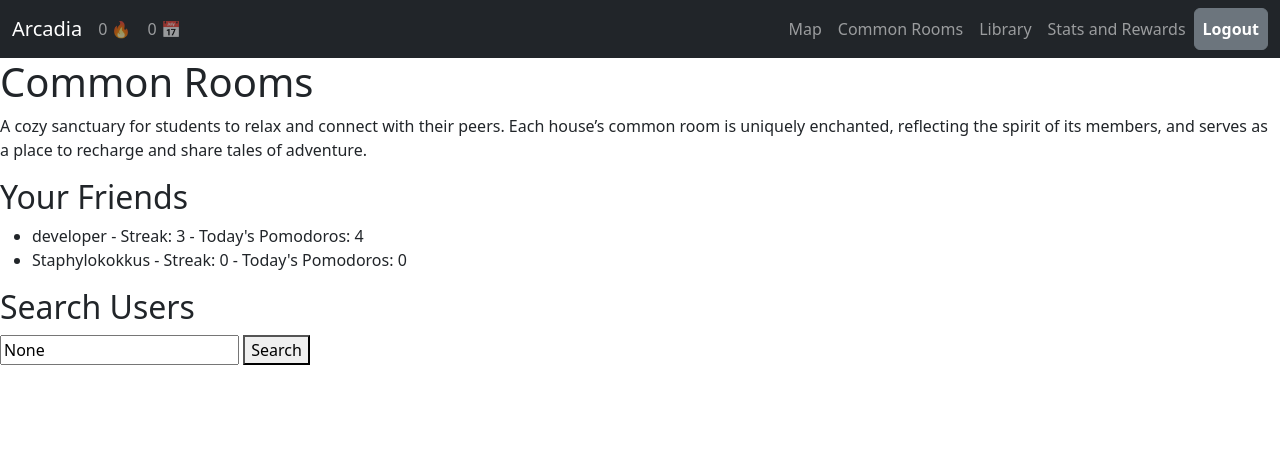
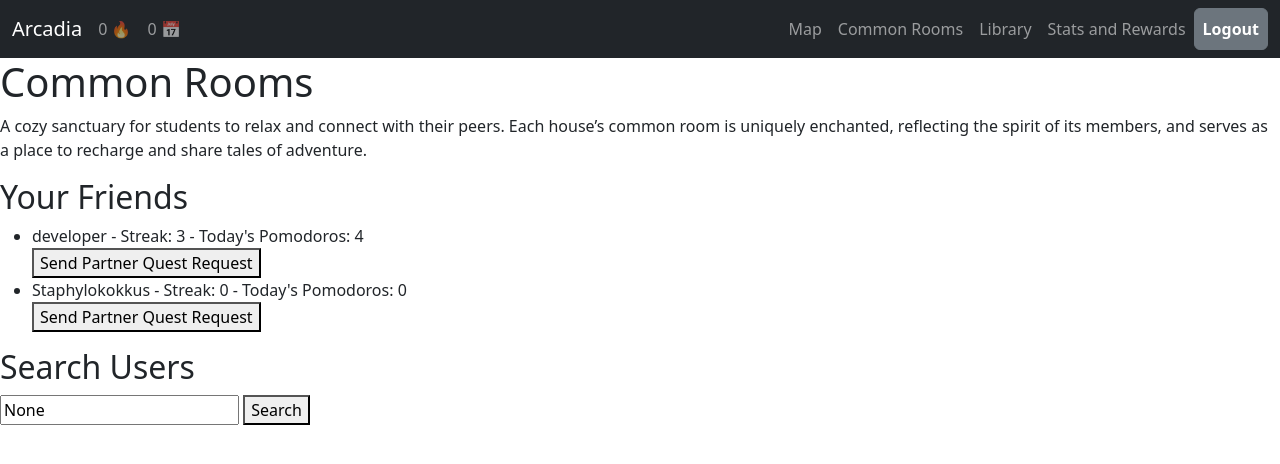
Before and after one commit to TimoH447/master-o-meter, a Django app: page /pomo/common_rooms/ in a window 1280 px wide. Shown: the top 464 px of the page. Run offline with Django 5.2, Linux system fonts and the light colour scheme; a user stored in the database is signed in; data comes from the database, SQL or seed files in the repository; both versions use the stored data as it was after the commit; data that the repository does not hold is empty; some libraries are stand-ins or nearby versions.

Commit message:
sending partner quest request to friends in friendlist

```diff
--- a/webapp/pomo/models.py
+++ b/webapp/pomo/models.py
@@ -45,6 +45,8 @@ class PartnerQuest(models.Model):
         return not self.is_completed and timezone.now() < self.end_time
 
     def save(self, *args, **kwargs):
+        if not self.start_time:
+            self.start_time = timezone.now()
         if not self.end_time:
             self.end_time = self.start_time + timedelta(hours=72)
         super().save(*args, **kwargs)
--- a/webapp/pomo/templates/pomo/common_rooms.html
+++ b/webapp/pomo/templates/pomo/common_rooms.html
@@ -32,20 +32,10 @@
             </ul>
         {% endif %}
 
-        {% if partner_quests_requests %}
-            <h2>Partner Quest Requests</h2>
-            <ul>
-                {% for request in partner_quests_requests %}
-                    <li>
-                        <p>From: {{ request.from_user }}</p>
-                        <p>To: {{ request.to_user }}</p>
-                        <p>Quest Size: {{ request.size }} minutes</p>
-                        <p>Requested On: {{ request.timestamp }}</p>
-                    </li>
-                {% endfor %}
-            </ul>
-        {% endif %}
+
     </div>
+
+    <div class="friends-container">
         <h2>Your Friends</h2>
         <ul>
             {% for friend in friends_info %}
@@ -53,12 +43,20 @@
                     {{ friend.username }}
                     <span> - Streak: {{ friend.streak }} </span>
                     <span> - Today's Pomodoros: {{ friend.pomodoros_today }} </span>
+                    <form action="{% url 'send_partner_quest_request' friend.id %}" method="post">
+                        {% csrf_token %}
+                        <button type="submit">Send Partner Quest Request</button>
+                    </form>
                 </li>
             {% endfor %}
         </ul>
+    </div>
 
+<div class="requests-container">
+    {% if friend_requests or partner_quests_requests %}
+        <h2>Requests</h2>
         {% if friend_requests %}
-    <h2>Friend Requests</h2>
+            <h3>Friend Requests</h3>
             <ul>
                 {% for friend_request in friend_requests %}
                     <li>
@@ -71,6 +69,32 @@
                 {% endfor %}
             </ul>
         {% endif %}
+        {% if partner_quests_requests %}
+            <h3>Partner Quest Requests</h3>
+            <ul>
+                {% for request in partner_quests_requests %}
+                    <li>
+                        <p>From: {{ request.from_user }}</p>
+                        <p>To: {{ request.to_user }}</p>
+                        <p>Quest Size: {{ request.size }} minutes</p>
+                        <p>Requested On: {{ request.timestamp }}</p>
+                        {% if request.is_receiver %}
+                            <form action="{% url 'accept_partner_quest' request.id %}" method="post">
+                                {% csrf_token %}
+                                <button type="submit">Accept</button>
+                            </form>
+                            <form action="{% url 'decline_partner_quest' request.id %}" method="post">
+                                {% csrf_token %}
+                                <button type="submit">Decline</button>
+                            </form>
+                        {% endif %}
+                    </li>
+                {% endfor %}
+            </ul>
+        {% endif %}
+    {% endif %}
+</div>
+
 
     <h2>Search Users</h2>
     <form method="get" action="{% url 'common_rooms' %}">
--- a/webapp/pomo/urls.py
+++ b/webapp/pomo/urls.py
@@ -1,9 +1,15 @@
 from django.urls import path
-from .views import pomodoro_timer, login, signup, logout, timer_complete, game,get_location_info, update_player_state, trophy_room, claim_reward,event_timer, intro, accept_friend_request, send_friend_request, common_rooms
+from .views import pomodoro_timer, login, signup, logout, timer_complete, game,get_location_info, update_player_state
+from .views import trophy_room, claim_reward,event_timer
+from .views import intro, accept_friend_request, send_friend_request, common_rooms
+from .views import accept_partner_quest, decline_partner_quest, send_partner_quest_request
 
 urlpatterns = [
     path('send_friend_request/<str:username>/', send_friend_request, name='send_friend_request'),
+    path('send_partner_quest_request/<int:user_id>/', send_partner_quest_request, name='send_partner_quest_request'),
     path('accept_friend_request/<int:request_id>/', accept_friend_request, name='accept_friend_request'),
+    path('accept_partner_quest/<int:request_id>/', accept_partner_quest, name='accept_partner_quest'),
+    path('decline_partner_quest/<int:request_id>/', decline_partner_quest, name='decline_partner_quest'),
     path('common_rooms/', common_rooms, name='common_rooms'),
     path('library/', pomodoro_timer, name='library'),
     path('', game, name="game"),
--- a/webapp/pomo/views.py
+++ b/webapp/pomo/views.py
@@ -1,5 +1,9 @@
 import json
 from datetime import timedelta
+import logging
+
+# Get an instance of a logger
+logger = logging.getLogger('django')
 
 from django.shortcuts import render, redirect
 from django.contrib.auth.models import User
@@ -35,6 +39,35 @@ def accept_friend_request(request, request_id):
         friend_request.delete()
     return redirect('common_rooms')
 
+@login_required
+def accept_partner_quest(request, request_id):
+    partner_quest_request = get_object_or_404(PartnerQuestRequest, id=request_id)
+    if partner_quest_request.to_user == request.user:
+        try:
+            PartnerQuest.objects.create(
+                partner1=partner_quest_request.from_user,
+                partner2=partner_quest_request.to_user,
+                size=partner_quest_request.size
+            )
+            partner_quest_request.delete()
+        except Exception as e:
+            logger.error(f"Error creating PartnerQuest: {e}")
+            return redirect('common_rooms', error="Could not create PartnerQuest")
+    return redirect('common_rooms')
+
+@login_required
+def decline_partner_quest(request, request_id):
+    partner_quest_request = get_object_or_404(PartnerQuestRequest, id=request_id)
+    if partner_quest_request.to_user == request.user:
+        partner_quest_request.delete()
+    return redirect('common_rooms')
+
+@login_required
+def send_partner_quest_request(request, user_id):
+    user = get_object_or_404(User, id=user_id)
+    partner_quest_request, created = PartnerQuestRequest.objects.get_or_create(from_user=request.user, to_user=user, size=10*25*60)
+    return redirect('common_rooms')
+
 def get_context_partner_quests(user):
     """
     get the context for the partner quests
@@ -56,10 +89,12 @@ def get_context_partner_quests(user):
     request_list = []
     for request in partner_quests_requests:
         request_list.append({
+            'id': request.id,
             'from_user': request.from_user.username,
             'to_user': request.to_user.username,
             'timestamp': request.timestamp,
             'size': request.size //60,
+            'is_receiver': request.to_user == user,
         })
     return {'partner_quests': partner_quest_list, 'partner_quests_requests': request_list}
 
@@ -73,6 +108,7 @@ def common_rooms(request):
     for friend in friends:
         player_state = PlayerState.objects.get(player=friend.user)
         friends_info.append({
+            'id': friend.user.id,
             'username': friend.user.username,
             'streak': player_state.get_streak(),
             'pomodoros_today': player_state.get_total_pomos_today(),
```
Also changed, not shown: webapp/project/settings.py (+19 -0 lines), webapp/db.sqlite3, 1 other file. Lines whose indentation alone changed are shown as unchanged.
